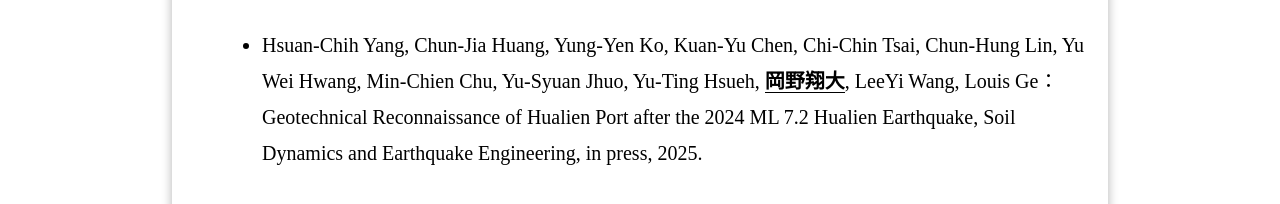
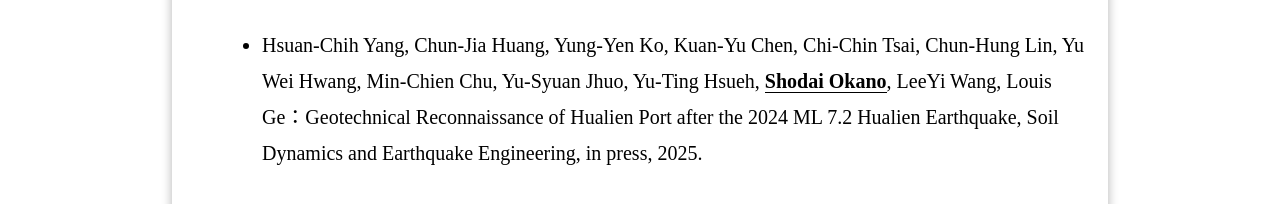
Before and after one commit to s-okano/webpage, a plain HTML site: page index.html in a window 1280 px wide. Both pictures are taken after a click on the link "Publication". Shown: the part 566-770 px from the top of the page. Drawn offline with Linux system fonts and the light colour scheme.

Commit message:
2025062503

```diff
--- a/index.html
+++ b/index.html
@@ -200,7 +200,7 @@
                     </div>
                     <div class="collapsible-content">
                         <ul>
-                            <li>Hsuan-Chih Yang, Chun-Jia Huang, Yung-Yen Ko, Kuan-Yu Chen, Chi-Chin Tsai, Chun-Hung Lin, Yu Wei Hwang, Min-Chien Chu, Yu-Syuan Jhuo, Yu-Ting Hsueh, <strong class="underline">岡野翔大</strong>, LeeYi Wang, Louis Ge：Geotechnical Reconnaissance of Hualien Port after the 2024 ML 7.2 Hualien Earthquake, Soil Dynamics and Earthquake Engineering, in press, 2025.</li>
+                            <li>Hsuan-Chih Yang, Chun-Jia Huang, Yung-Yen Ko, Kuan-Yu Chen, Chi-Chin Tsai, Chun-Hung Lin, Yu Wei Hwang, Min-Chien Chu, Yu-Syuan Jhuo, Yu-Ting Hsueh, <strong class="underline">Shodai Okano</strong>, LeeYi Wang, Louis Ge：Geotechnical Reconnaissance of Hualien Port after the 2024 ML 7.2 Hualien Earthquake, Soil Dynamics and Earthquake Engineering, in press, 2025.</li>
                         </ul>
                     </div>
                 </div>
```
